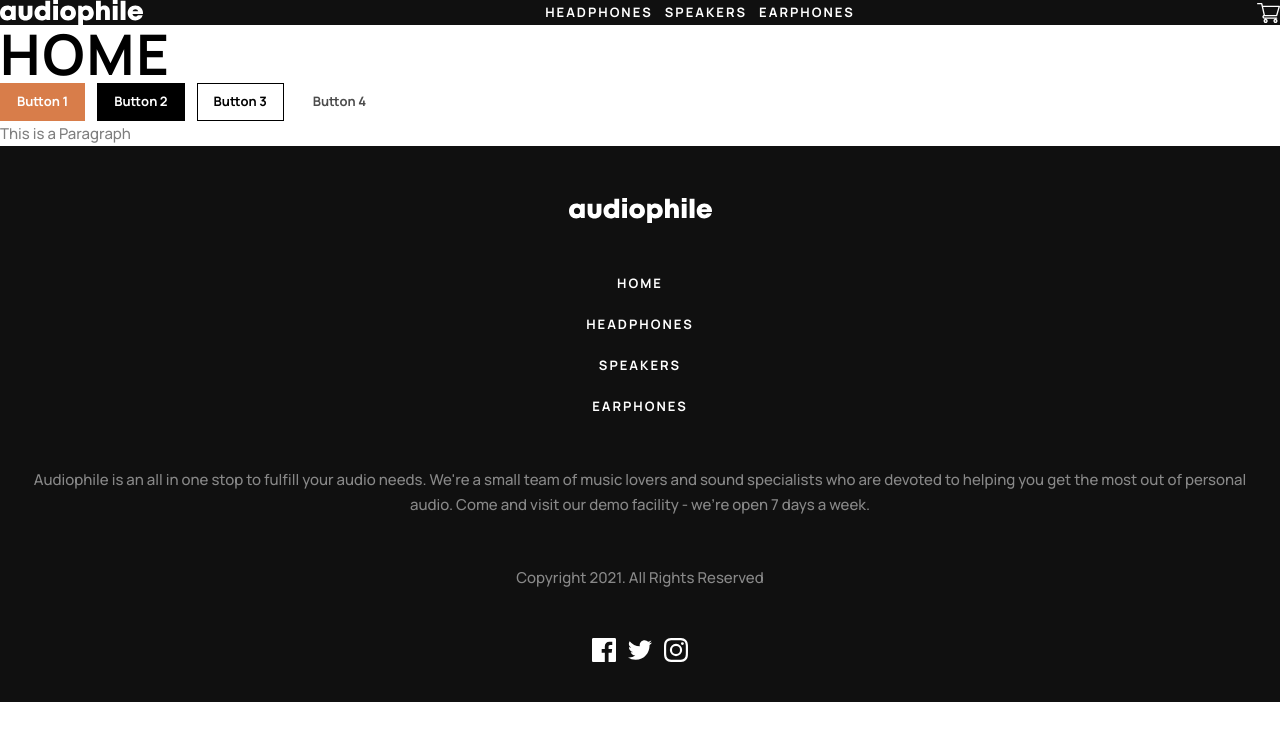
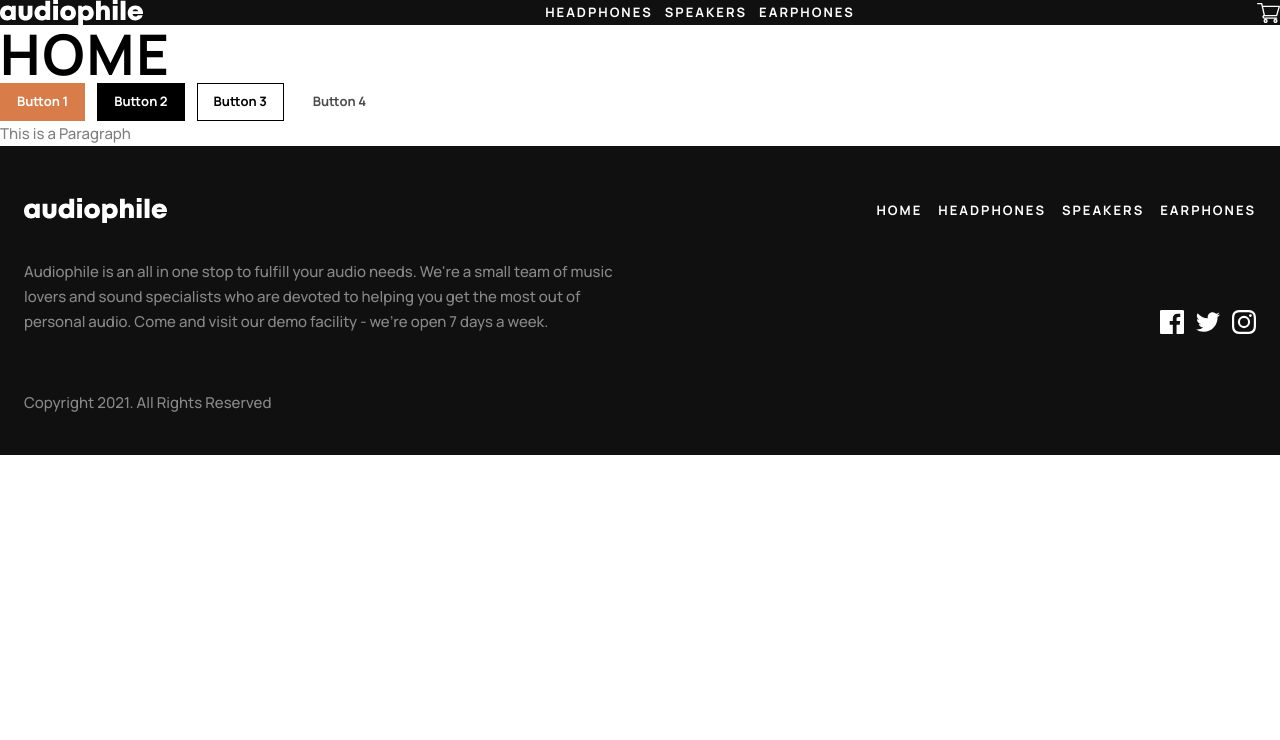
Before and after one commit to scottmotion/audiophile-ecommerce, a React (Vite) app: page / in a window 1280 px wide. Shown: the top 740 px of the page. Built offline with nearby package versions, Linux system fonts and the light colour scheme.

Commit message:
Update Footer.tsx

```diff
--- a/src/Components/Footer.tsx
+++ b/src/Components/Footer.tsx
@@ -6,7 +6,7 @@ import { ReactComponent as InstagramIcon } from "/src/assets/icons/icon-instagra
 export default function Footer() {
   return (
     <>
-      <footer className="flex flex-col items-center gap-12 bg-darkest-grey px-6 pb-10 pt-[3.25rem] text-white">
+      {/* <footer className="flex flex-col items-center gap-12 bg-darkest-grey px-6 pb-10 pt-[3.25rem] text-white">
         <SiteLogo />
         <ul className="flex flex-col gap-4 text-center">
           <li className="nav-item">Home</li>
@@ -26,6 +26,30 @@ export default function Footer() {
           <TwitterIcon />
           <InstagramIcon />
         </div>
+      </footer> */}
+
+      <footer className="grid justify-items-center gap-12 bg-darkest-grey px-6 pb-10 pt-[3.25rem] text-white md:grid-cols-2 md:justify-items-start md:gap-8 lg:gap-9">
+        <SiteLogo className="md:col-span-2 lg:col-span-1" />
+        <ul className="flex flex-col gap-4 text-center md:col-span-2 md:flex-row lg:col-span-1 lg:justify-self-end">
+          <li className="nav-item">Home</li>
+          <li className="nav-item">Headphones</li>
+          <li className="nav-item">Speakers</li>
+          <li className="nav-item">Earphones</li>
+        </ul>
+        <p className="text-center md:col-span-2 md:mb-12 md:text-left lg:col-span-1 lg:mb-5">
+          Audiophile is an all in one stop to fulfill your audio needs. We're a
+          small team of music lovers and sound specialists who are devoted to
+          helping you get the most out of personal audio. Come and visit our
+          demo facility - we’re open 7 days a week.
+        </p>
+        <p className="text-center md:self-end md:text-left lg:col-span-2">
+          Copyright 2021. All Rights Reserved
+        </p>
+        <div className="flex flex-row items-center gap-3 md:self-end md:justify-self-end lg:col-start-2 lg:row-start-2 lg:mb-5">
+          <FacebookIcon />
+          <TwitterIcon />
+          <InstagramIcon />
+        </div>
       </footer>
     </>
   );
```
